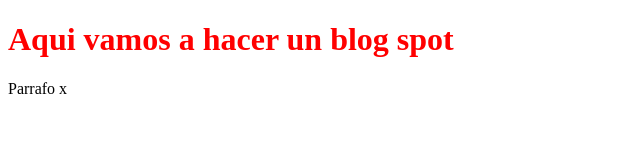
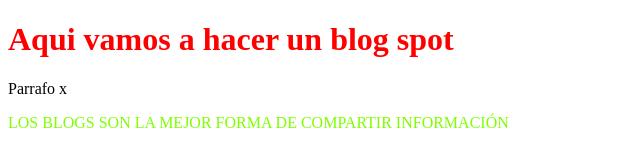
Before and after one commit to francisco1337/hyperblog, a plain HTML site: page index.html in a window 1280 px wide. Shown: the whole page, without its empty margins (0-640 px from the left). Drawn offline with Linux system fonts and the light colour scheme.

Commit message:
agregado mas texto

```diff
--- a/index.html
+++ b/index.html
@@ -11,5 +11,6 @@
         style="color:red"
     >Aqui vamos a hacer un blog spot</h1>
     <p>Parrafo x</p>
+    <p style="color:chartreuse"> LOS BLOGS SON LA MEJOR FORMA DE COMPARTIR INFORMACIÓN</p>
 </body>
 </html>
```
